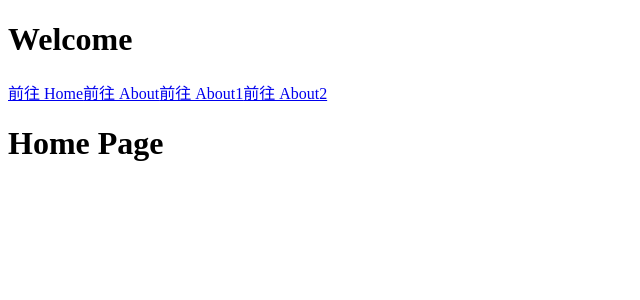
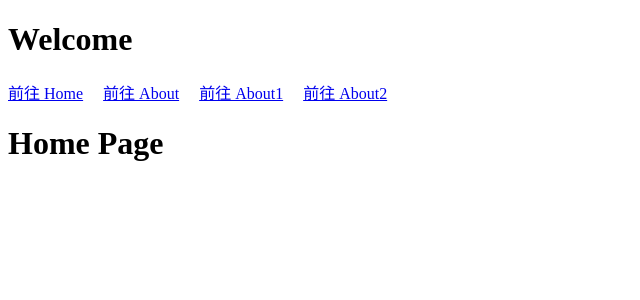
Before and after one commit to Ginter-Chen/Nuxt, a Nuxt app: page / in a window 1280 px wide. Shown: the top 300 px of the page, without its empty margins (0-640 px from the left). Built offline with nearby package versions, Linux system fonts and the light colour scheme.

Commit message:
add space to nextlink

```diff
--- a/app.vue
+++ b/app.vue
@@ -1,10 +1,15 @@
 <template>
   <div>
     <h1>Welcome</h1>
-    <NuxtLink to="/">前往 Home</NuxtLink>
-    <NuxtLink to="/about">前往 About</NuxtLink>
-    <NuxtLink to="/about/about-1">前往 About1</NuxtLink>
-    <NuxtLink to="/about/about-2">前往 About2</NuxtLink>
+    <NuxtLink class="NuxtLink" to="/">前往 Home</NuxtLink>
+    <NuxtLink class="NuxtLink" to="/about">前往 About</NuxtLink>
+    <NuxtLink class="NuxtLink" to="/about/about-1">前往 About1</NuxtLink>
+    <NuxtLink class="NuxtLink" to="/about/about-2">前往 About2</NuxtLink>
     <NuxtPage />
   </div>
 </template>
+<style>
+.NuxtLink{
+  margin-right: 20px;
+}
+</style>
```
